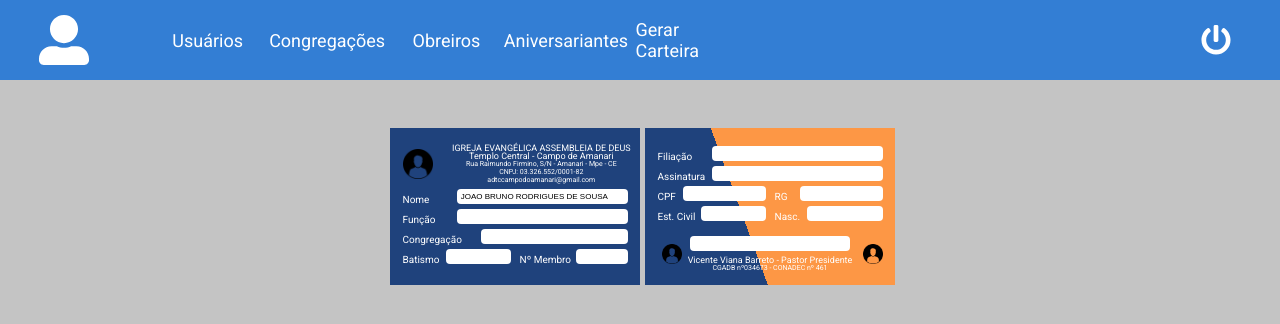
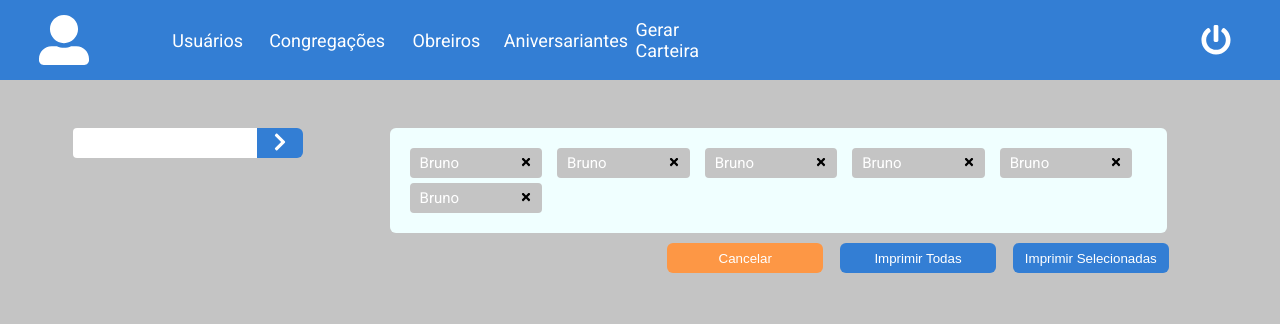
Before and after one commit to JBrunoS/gestao-membros, a React (Create React App) app: page /cards in a window 1280 px wide. Shown: the top 324 px of the page. Built offline with nearby package versions, Linux system fonts and the light colour scheme.

Commit message:
cria novas telas

```diff
--- a/package.json
+++ b/package.json
@@ -6,10 +6,12 @@
     "@testing-library/jest-dom": "^5.16.1",
     "@testing-library/react": "^11.2.7",
     "@testing-library/user-event": "^12.8.3",
+    "axios": "^0.24.0",
     "react": "^17.0.2",
     "react-accessible-accordion": "^4.0.0",
     "react-dom": "^17.0.2",
     "react-icons": "^4.3.1",
+    "react-input-mask": "^2.0.4",
     "react-router-dom": "^6.1.1",
     "react-scripts": "4.0.3",
     "web-vitals": "^1.1.2"
--- a/src/global.css
+++ b/src/global.css
@@ -12,3 +12,10 @@
     background-color: #C4C4C4;
     -webkit-font-smoothing: antialiased;
 }
+
+
+@media only screen and (max-width: 768px) {
+    label{
+        font-size: 15px;
+    }
+}
--- a/src/pages/Carteira/index.js
+++ b/src/pages/Carteira/index.js
@@ -1,12 +1,84 @@
 import React from "react";
 import user from '../../assets/user.png'
+import { FaChevronRight, FaTimes } from 'react-icons/fa'
 
 import './style.css'
 
 
 export default function Carteira() {
     return (
+        // {/* <div>
+        //
+        // </div> */}
         <div className="container-card">
+            <div className="header">
+                <div>
+                    <input id='cpf' />
+                    <button> <FaChevronRight size={20} color='#FFF' /> </button>
+                </div>
+
+                <div className="content-incidents">
+                    <div className="incidents">
+                        <div>
+                            <span>
+                                Bruno
+                            </span>
+                            <button>
+                                <FaTimes size={12} color="#000" />
+                            </button>
+                        </div>
+                        <div>
+                            <span>
+                                Bruno
+                            </span>
+                            <button>
+                                <FaTimes size={12} color="#000" />
+                            </button>
+                        </div>
+                        <div>
+                            <span>
+                                Bruno
+                            </span>
+                            <button>
+                                <FaTimes size={12} color="#000" />
+                            </button>
+                        </div>
+                        <div>
+                            <span>
+                                Bruno
+                            </span>
+                            <button>
+                                <FaTimes size={12} color="#000" />
+                            </button>
+                        </div>
+                        <div>
+                            <span>
+                                Bruno
+                            </span>
+                            <button>
+                                <FaTimes size={12} color="#000" />
+                            </button>
+                        </div>
+                        <div>
+                            <span>
+                                Bruno
+                            </span>
+                            <button>
+                                <FaTimes size={12} color="#000" />
+                            </button>
+                        </div>
+
+
+
+                    </div>
+                    <div id='buttons'>
+                        <button>Cancelar</button>
+                        <button>Imprimir Todas</button>
+                        <button>Imprimir Selecionadas</button>
+                    </div>
+                </div>
+            </div>
+            {/* <div className="body">
                 <div className="content-card">
                     <div className="header-card">
                         <img src={user} alt="user" />
@@ -90,6 +162,7 @@
                         </div>
                     </div>
                 </div>
+            </div> */}
         </div>
     )
 }
--- a/src/pages/Carteira/style.css
+++ b/src/pages/Carteira/style.css
@@ -1,11 +1,120 @@
 .container-card {
     margin-top: 10%;
+    display: flex;
+    flex-direction: column;
+    align-items: center;
+    justify-content: center;
+
+}
+
+.body {
     display: flex;
     flex-direction: row;
     justify-content: center;
 }
 
-input {
+.header {
+    display: flex;
+    flex-direction: row;
+    width: 90%;
+    align-items: flex-start;
+    justify-content: center;
+
+}
+
+.header div {
+    width: 20%;
+    display: flex;
+    align-items: center;
+    margin-right: 20px;
+}
+
+.header div input {
+    width: 80%;
+    height: 30px;
+    font: 500 15px Roboto, sans-serif;
+    padding-left: 10px;
+    border-bottom-right-radius: 0;
+    border-top-right-radius: 0;
+    margin: 0;
+}
+
+.header div:first-child button {
+    width: 20%;
+    height: 30px;
+    border: none;
+    background-color: #337ed4;
+    border-bottom-right-radius: 6px;
+    border-top-right-radius: 6px;
+}
+
+.header .content-incidents  {
+    width: 75%;
+    display: flex;
+    flex-direction: column;
+    align-items: flex-end;
+    justify-content: center;
+}
+
+.header .content-incidents .incidents {
+    width: 90%;
+    height: auto;
+    background-color: azure;
+    display: grid;
+    grid-template-columns: repeat(5, 1fr);
+    grid-row-gap: 5px;
+    align-items: flex-start;
+    justify-content: flex-start;
+    padding: 20px;
+    border-radius: 6px;
+
+}
+
+.header .content-incidents .incidents div {
+    width: 90%;
+    height: 30px;
+    border-radius: 4px;
+    background-color: #c4c4c4;
+    display: flex;
+    align-items: center;
+    justify-content: space-between;
+    margin: 0;
+    padding: 0 10px 0;
+}
+
+.header .content-incidents div:first-child div span {
+    font-size: 15px;
+}
+.header .content-incidents div:first-child div button {
+    background-color: transparent;
+    width: auto;
+    height: auto;
+    cursor: pointer;
+}
+
+.header .content-incidents #buttons {
+    width: 60%;
+    display: flex;
+    align-items:  center;
+    justify-content: space-around;
+    margin: 10px;
+}
+
+#buttons button {
+    width: 30%;
+    height: 30px;
+    color: #FFF;
+    background-color: #337ed4;
+    border: none;
+    border-radius: 6px;
+    cursor: pointer;
+}
+
+#buttons button:first-child {
+    background-color: #fd9745;
+}
+
+.container-card input {
     height: 15px;
     background-color: #FFF;
     border: none;
@@ -18,19 +127,19 @@
     text-transform: uppercase;
 }
 
-label {
+.container-card label {
     width: 20%;
     font: 400 10px Roboto, sans-serif;
     color: #FFF;
 }
 
-h2 {
+.container-card h2 {
     font: 300 9px Roboto, sans-serif;
     line-height: 8px;
     color: #FFF;
 }
 
-span {
+.container-card span {
     font: 400 7px Roboto, sans-serif;
     line-height: 8px;
     color: #FFF;
--- a/src/pages/Header/index.js
+++ b/src/pages/Header/index.js
@@ -15,7 +15,7 @@
             <div>
                 <Link to='/users' >Usuários</Link>
                 <Link to='/churches' >Congregações</Link>
-                <a href='#' >Obreiros</a>
+                <a href='#'  >Obreiros</a>
                 <Link to='/birthdays' >Aniversariantes</Link>
                 <Link to='/cards' >Gerar Carteira</Link>
 
--- a/src/pages/Users/index.js
+++ b/src/pages/Users/index.js
@@ -18,7 +18,7 @@
                 </div>
                 <div>
                     <a href="#"><FaPrint size={30} color='#000' /></a>
-                    <a href="#"><FaUserPlus size={30} color='#1B8D19' /></a>
+                    <a href="http://localhost:3001/" target='_blank' rel="noreferrer"><FaUserPlus size={30} color='#1B8D19' /></a>
                 </div>
             </div>
 
```
Also changed, not shown: src/services/api.js (added, +7 -0 lines), 2 other files (tests, documents, lock files or other folders). Lines whose indentation alone changed are shown as unchanged.
